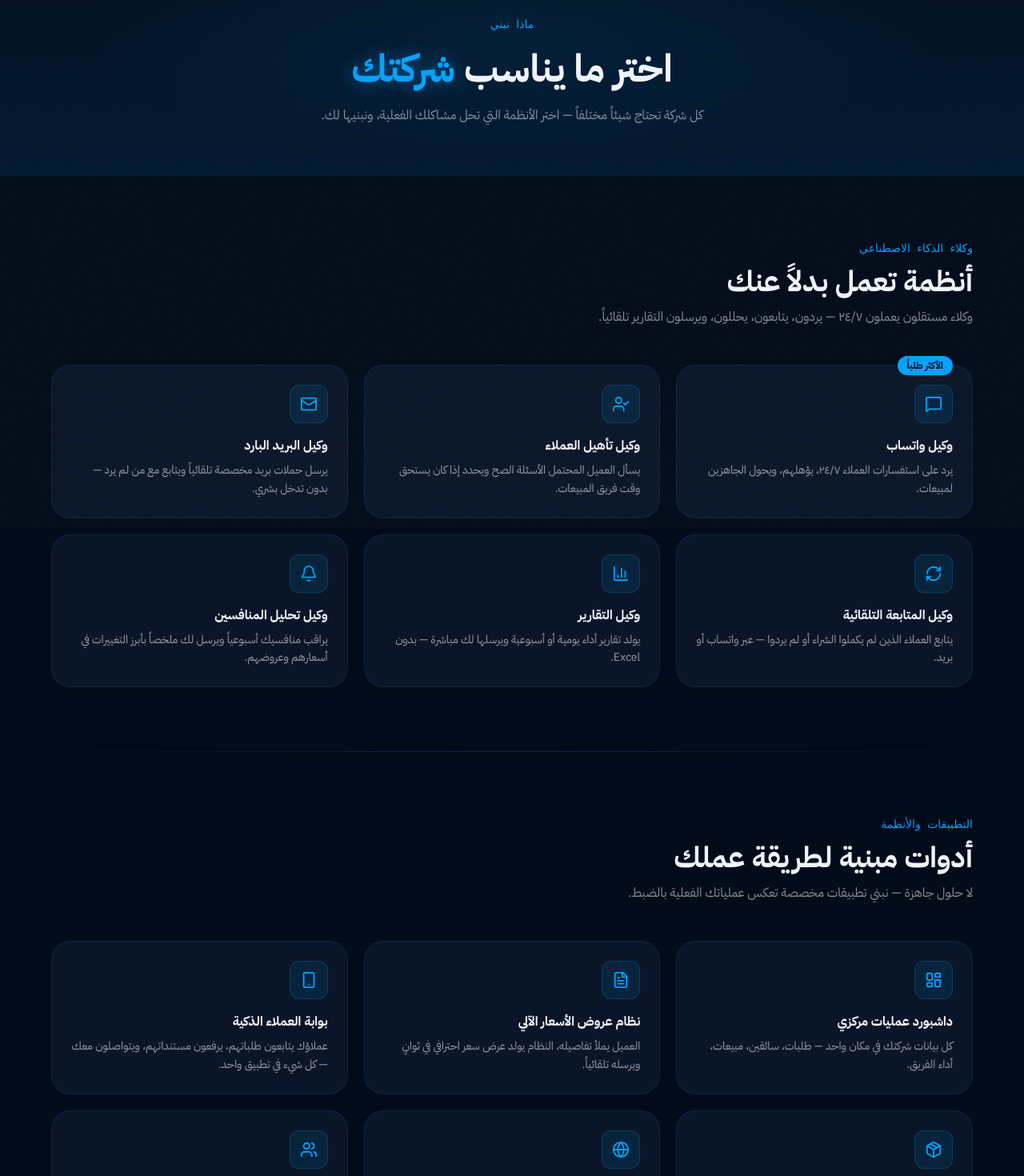
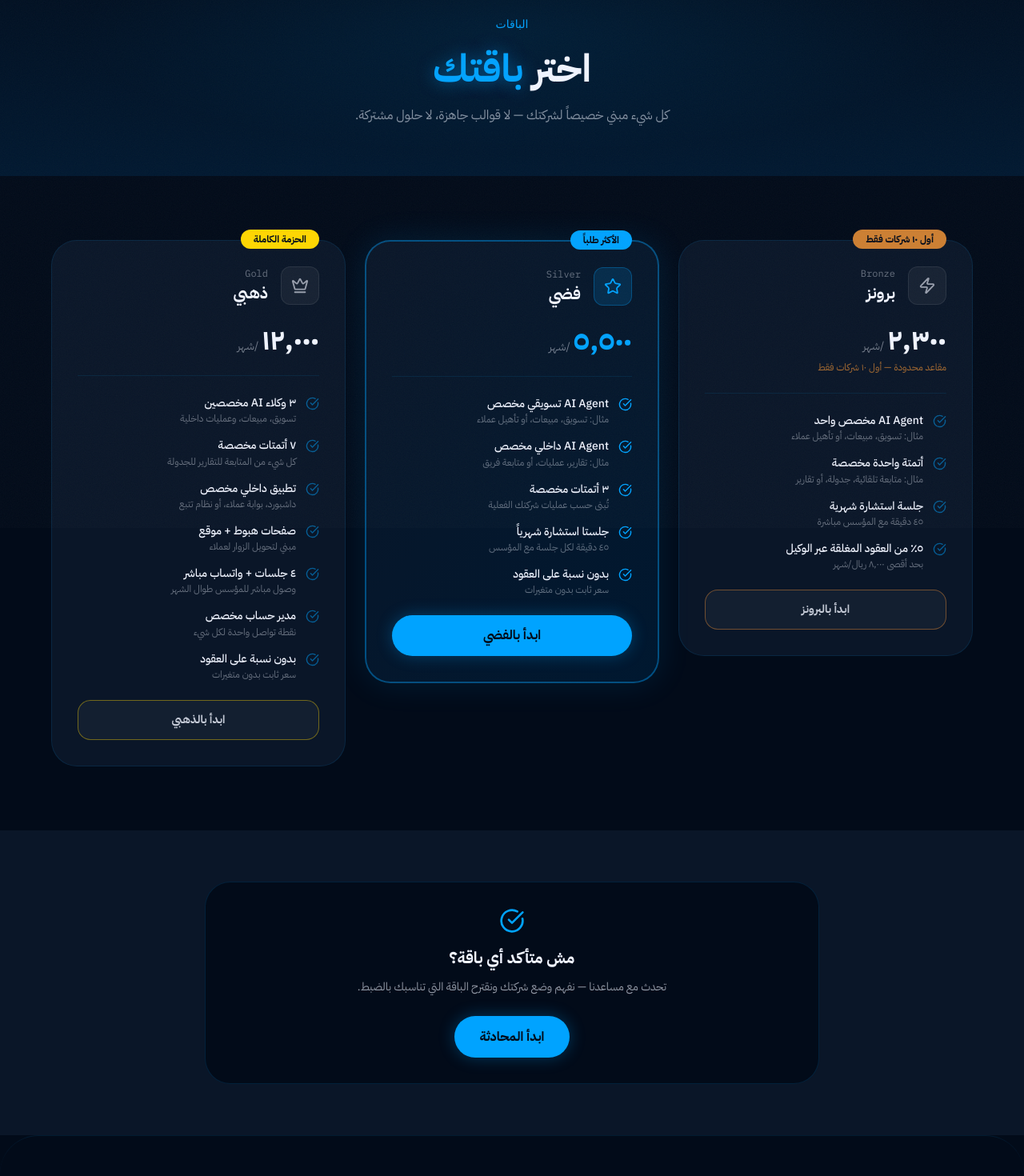
Before and after one commit to osama0561/nahrai, a Next.js app: page /pricing-m4vltu in a window 1280 px wide. Shown: the part 140-1610 px from the top of the page at 80% size. Built offline with nearby package versions, Linux system fonts and the light colour scheme.

Commit message:
Add Bronze/Silver/Gold 3-tier pricing page
Co-Authored-By: Claude Sonnet 4.6 <noreply@anthropic.com>

```diff
--- a/app/pricing-m4vltu/page.tsx
+++ b/app/pricing-m4vltu/page.tsx
@@ -1,105 +1,71 @@
 "use client";
-import { useEffect, useRef, useState } from "react";
+import { useEffect } from "react";
 import Link from "next/link";
-import {
-  MessageSquare, RefreshCw, BarChart3, Mail, UserCheck, Bell,
-  Smartphone, Globe, FileText, LayoutDashboard, Package, Users,
-  CheckCircle
-} from "lucide-react";
+import { CheckCircle, Star, Zap, Crown } from "lucide-react";
 
-const agents = [
+const tiers = [
   {
-    icon: MessageSquare,
-    title: "وكيل واتساب",
-    desc: "يرد على استفسارات العملاء ٢٤/٧، يؤهلهم، ويحول الجاهزين لمبيعات.",
-    tag: "الأكثر طلباً",
+    icon: Zap,
+    name: "Bronze",
+    nameAr: "برونز",
+    price: "٢,٣٠٠",
+    period: "/شهر",
+    tag: "أول ١٠ شركات فقط",
+    tagStyle: { background: "#CD7F32", color: "#020B19" },
+    highlight: false,
+    features: [
+      { text: "AI Agent مخصص واحد", sub: "مثال: تسويق، مبيعات، أو تأهيل عملاء" },
+      { text: "أتمتة واحدة مخصصة", sub: "مثال: متابعة تلقائية، جدولة، أو تقارير" },
+      { text: "جلسة استشارة شهرية", sub: "٤٥ دقيقة مع المؤسس مباشرة" },
+      { text: "٥٪ من العقود المغلقة عبر الوكيل", sub: "بحد أقصى ٨,٠٠٠ ريال/شهر" },
+    ],
+    cta: "ابدأ بالبرونز",
+    ctaStyle: "border border-[rgba(205,127,50,0.5)] hover:border-[rgba(205,127,50,0.8)]",
+    note: "مقاعد محدودة — أول ١٠ شركات فقط",
   },
   {
-    icon: UserCheck,
-    title: "وكيل تأهيل العملاء",
-    desc: "يسأل العميل المحتمل الأسئلة الصح ويحدد إذا كان يستحق وقت فريق المبيعات.",
-    tag: null,
+    icon: Star,
+    name: "Silver",
+    nameAr: "فضي",
+    price: "٥,٥٠٠",
+    period: "/شهر",
+    tag: "الأكثر طلباً",
+    tagStyle: { background: "#00A3FF", color: "#020B19" },
+    highlight: true,
+    features: [
+      { text: "AI Agent تسويقي مخصص", sub: "مثال: تسويق، مبيعات، أو تأهيل عملاء" },
+      { text: "AI Agent داخلي مخصص", sub: "مثال: تقارير، عمليات، أو متابعة فريق" },
+      { text: "٣ أتمتات مخصصة", sub: "تُبنى حسب عمليات شركتك الفعلية" },
+      { text: "جلستا استشارة شهرياً", sub: "٤٥ دقيقة لكل جلسة مع المؤسس" },
+      { text: "بدون نسبة على العقود", sub: "سعر ثابت بدون متغيرات" },
+    ],
+    cta: "ابدأ بالفضي",
+    ctaStyle: "",
+    note: null,
   },
   {
-    icon: Mail,
-    title: "وكيل البريد البارد",
-    desc: "يرسل حملات بريد مخصصة تلقائياً ويتابع مع من لم يرد — بدون تدخل بشري.",
-    tag: null,
-  },
-  {
-    icon: RefreshCw,
-    title: "وكيل المتابعة التلقائية",
-    desc: "يتابع العملاء الذين لم يكملوا الشراء أو لم يردوا — عبر واتساب أو بريد.",
-    tag: null,
-  },
-  {
-    icon: BarChart3,
-    title: "وكيل التقارير",
-    desc: "يولد تقارير أداء يومية أو أسبوعية ويرسلها لك مباشرة — بدون Excel.",
-    tag: null,
-  },
-  {
-    icon: Bell,
-    title: "وكيل تحليل المنافسين",
-    desc: "يراقب منافسيك أسبوعياً ويرسل لك ملخصاً بأبرز التغييرات في أسعارهم وعروضهم.",
-    tag: null,
+    icon: Crown,
+    name: "Gold",
+    nameAr: "ذهبي",
+    price: "١٢,٠٠٠",
+    period: "/شهر",
+    tag: "الحزمة الكاملة",
+    tagStyle: { background: "#FFD700", color: "#020B19" },
+    highlight: false,
+    features: [
+      { text: "٣ وكلاء AI مخصصين", sub: "تسويق، مبيعات، وعمليات داخلية" },
+      { text: "٧ أتمتات مخصصة", sub: "كل شيء من المتابعة للتقارير للجدولة" },
+      { text: "تطبيق داخلي مخصص", sub: "داشبورد، بوابة عملاء، أو نظام تتبع" },
+      { text: "صفحات هبوط + موقع", sub: "مبني لتحويل الزوار لعملاء" },
+      { text: "٤ جلسات + واتساب مباشر", sub: "وصول مباشر للمؤسس طوال الشهر" },
+      { text: "مدير حساب مخصص", sub: "نقطة تواصل واحدة لكل شيء" },
+      { text: "بدون نسبة على العقود", sub: "سعر ثابت بدون متغيرات" },
+    ],
+    cta: "ابدأ بالذهبي",
+    ctaStyle: "border border-[rgba(255,215,0,0.4)] hover:border-[rgba(255,215,0,0.7)]",
+    note: null,
   },
 ];
-
-const apps = [
-  {
-    icon: LayoutDashboard,
-    title: "داشبورد عمليات مركزي",
-    desc: "كل بيانات شركتك في مكان واحد — طلبات، سائقين، مبيعات، أداء الفريق.",
-  },
-  {
-    icon: FileText,
-    title: "نظام عروض الأسعار الآلي",
-    desc: "العميل يملأ تفاصيله، النظام يولد عرض سعر احترافي في ثوانٍ ويرسله تلقائياً.",
-  },
-  {
-    icon: Smartphone,
-    title: "بوابة العملاء الذكية",
-    desc: "عملاؤك يتابعون طلباتهم، يرفعون مستنداتهم، ويتواصلون معك — كل شيء في تطبيق واحد.",
-  },
-  {
-    icon: Package,
-    title: "نظام تتبع الشحنات والسائقين",
-    desc: "موقع السائقين في الوقت الفعلي، تحديثات تلقائية للعملاء، وتقارير الأداء اليومية.",
-  },
-  {
-    icon: Globe,
-    title: "موقع عالي التحويل",
-    desc: "موقع مبني لتحويل الزوار لعملاء — صفحات هبوط، نماذج ذكية، وتتبع كامل.",
-  },
-  {
-    icon: Users,
-    title: "نظام إدارة الفريق الداخلي",
-    desc: "جدولة المهام، تتبع الإنجاز، والتواصل الداخلي — كل شيء في أداة واحدة مخصصة لك.",
-  },
-];
-
-function Card({ icon: Icon, title, desc, tag }: { icon: React.ElementType; title: string; desc: string; tag?: string | null }) {
-  return (
-    <div
-      className="card-hover p-6 rounded-[1.5rem] flex flex-col gap-4 relative"
-      style={{ background: "#0A1628", border: "1px solid rgba(0,163,255,0.12)" }}
-    >
-      {tag && (
-        <div className="absolute -top-3 right-6 px-3 py-1 rounded-full text-xs font-bold" style={{ background: "#00A3FF", color: "#020B19" }}>
-          {tag}
-        </div>
-      )}
-      <div className="w-12 h-12 rounded-xl flex items-center justify-center flex-shrink-0" style={{ background: "rgba(0,163,255,0.1)", border: "1px solid rgba(0,163,255,0.2)" }}>
-        <Icon size={22} color="#00A3FF" />
-      </div>
-      <div>
-        <h3 className="font-bold text-base mb-2">{title}</h3>
-        <p className="text-sm leading-relaxed" style={{ color: "rgba(240,244,255,0.6)" }}>{desc}</p>
-      </div>
-    </div>
-  );
-}
 
 export default function PricingPage() {
   useEffect(() => {
@@ -108,7 +74,7 @@ export default function PricingPage() {
       const { ScrollTrigger } = await import("gsap/ScrollTrigger");
       gsap.registerPlugin(ScrollTrigger);
       gsap.fromTo(".pricing-hero", { opacity: 0, y: 30 }, { opacity: 1, y: 0, duration: 0.8, stagger: 0.2, ease: "power3.out", delay: 0.3 });
-      gsap.fromTo(".p-card", { opacity: 0, y: 40 }, { opacity: 1, y: 0, duration: 0.7, stagger: 0.1, ease: "power3.out", scrollTrigger: { trigger: ".cards-grid", start: "top 80%" } });
+      gsap.fromTo(".tier-card", { opacity: 0, y: 40 }, { opacity: 1, y: 0, duration: 0.7, stagger: 0.15, ease: "power3.out", scrollTrigger: { trigger: ".tiers-grid", start: "top 80%" } });
     };
     load();
   }, []);
@@ -118,67 +84,110 @@ export default function PricingPage() {
       {/* Hero */}
       <section className="pt-40 pb-16 px-6 text-center relative overflow-hidden" style={{ background: "linear-gradient(180deg, #020B19 0%, #001830 100%)" }}>
         <div className="absolute inset-0 pointer-events-none" style={{ backgroundImage: "radial-gradient(ellipse at center, rgba(0,163,255,0.08) 0%, transparent 60%)" }} />
-        <p className="pricing-hero text-sm mb-4 relative z-10" style={{ color: "#00A3FF", fontFamily: "IBM Plex Mono", opacity: 0 }}>ماذا نبني</p>
+        <p className="pricing-hero text-sm mb-4 relative z-10" style={{ color: "#00A3FF", fontFamily: "IBM Plex Mono", opacity: 0 }}>الباقات</p>
         <h1 className="pricing-hero text-4xl md:text-5xl font-bold mb-4 relative z-10 leading-tight" style={{ opacity: 0 }}>
-          اختر ما يناسب{" "}
-          <span style={{ color: "#00A3FF" }} className="text-glow">شركتك</span>
+          اختر{" "}
+          <span style={{ color: "#00A3FF" }} className="text-glow">باقتك</span>
         </h1>
         <p className="pricing-hero text-base max-w-xl mx-auto relative z-10" style={{ color: "rgba(240,244,255,0.55)", opacity: 0 }}>
-          كل شركة تحتاج شيئاً مختلفاً — اختر الأنظمة التي تحل مشاكلك الفعلية، ونبنيها لك.
+          كل شيء مبني خصيصاً لشركتك — لا قوالب جاهزة، لا حلول مشتركة.
         </p>
       </section>
 
-      {/* AI Agents */}
+      {/* Tiers */}
       <section className="py-20 px-6" style={{ background: "#020B19" }}>
         <div className="max-w-6xl mx-auto">
-          <div className="mb-12">
-            <p className="text-sm mb-3" style={{ color: "#00A3FF", fontFamily: "IBM Plex Mono" }}>وكلاء الذكاء الاصطناعي</p>
-            <h2 className="text-3xl md:text-4xl font-bold mb-3">أنظمة تعمل بدلاً عنك</h2>
-            <p className="text-base max-w-2xl" style={{ color: "rgba(240,244,255,0.55)" }}>
-              وكلاء مستقلون يعملون ٢٤/٧ — يردون، يتابعون، يحللون، ويرسلون التقارير تلقائياً.
-            </p>
-          </div>
-          <div className="cards-grid grid grid-cols-1 md:grid-cols-2 lg:grid-cols-3 gap-5">
-            {agents.map((a, i) => (
-              <div key={i} className="p-card" style={{ opacity: 0 }}>
-                <Card icon={a.icon} title={a.title} desc={a.desc} tag={a.tag} />
-              </div>
-            ))}
+          <div className="tiers-grid grid grid-cols-1 md:grid-cols-3 gap-6 items-start">
+            {tiers.map((tier, i) => {
+              const Icon = tier.icon;
+              return (
+                <div
+                  key={i}
+                  className="tier-card relative rounded-[2rem] p-8 flex flex-col gap-6"
+                  style={{
+                    opacity: 0,
+                    background: tier.highlight ? "linear-gradient(135deg, #0A1628 0%, #001830 100%)" : "#0A1628",
+                    border: tier.highlight ? "2px solid rgba(0,163,255,0.4)" : "1px solid rgba(0,163,255,0.12)",
+                    boxShadow: tier.highlight ? "0 0 40px rgba(0,163,255,0.12)" : "none",
+                  }}
+                >
+                  {/* Tag */}
+                  {tier.tag && (
+                    <div
+                      className="absolute -top-3.5 right-8 px-4 py-1 rounded-full text-xs font-bold"
+                      style={tier.tagStyle}
+                    >
+                      {tier.tag}
+                    </div>
+                  )}
+
+                  {/* Header */}
+                  <div className="flex items-center gap-4">
+                    <div
+                      className="w-12 h-12 rounded-xl flex items-center justify-center flex-shrink-0"
+                      style={{
+                        background: tier.highlight ? "rgba(0,163,255,0.15)" : "rgba(255,255,255,0.05)",
+                        border: tier.highlight ? "1px solid rgba(0,163,255,0.3)" : "1px solid rgba(255,255,255,0.08)",
+                      }}
+                    >
+                      <Icon size={22} color={tier.highlight ? "#00A3FF" : "rgba(240,244,255,0.6)"} />
+                    </div>
+                    <div>
+                      <p className="text-xs font-mono mb-0.5" style={{ color: "rgba(240,244,255,0.4)", fontFamily: "IBM Plex Mono" }}>{tier.name}</p>
+                      <h3 className="text-xl font-bold">{tier.nameAr}</h3>
+                    </div>
+                  </div>
+
+                  {/* Price */}
+                  <div>
+                    <div className="flex items-baseline gap-1">
+                      <span className="text-4xl font-bold" style={{ color: tier.highlight ? "#00A3FF" : "#F0F4FF" }}>{tier.price}</span>
+                      <span className="text-sm" style={{ color: "rgba(240,244,255,0.45)" }}>{tier.period}</span>
+                    </div>
+                    {tier.note && (
+                      <p className="text-xs mt-1.5" style={{ color: "rgba(205,127,50,0.8)" }}>{tier.note}</p>
+                    )}
+                  </div>
+
+                  {/* Divider */}
+                  <div style={{ height: "1px", background: "rgba(0,163,255,0.1)" }} />
+
+                  {/* Features */}
+                  <ul className="flex flex-col gap-4">
+                    {tier.features.map((f, j) => (
+                      <li key={j} className="flex gap-3">
+                        <CheckCircle size={17} color={tier.highlight ? "#00A3FF" : "rgba(0,163,255,0.5)"} className="flex-shrink-0 mt-0.5" />
+                        <div>
+                          <p className="text-sm font-medium leading-snug">{f.text}</p>
+                          <p className="text-xs mt-0.5" style={{ color: "rgba(240,244,255,0.4)" }}>{f.sub}</p>
+                        </div>
+                      </li>
+                    ))}
+                  </ul>
+
+                  {/* CTA */}
+                  <Link
+                    href="/contact"
+                    className={`mt-auto inline-flex items-center justify-center rounded-2xl py-3.5 text-sm font-bold transition-all duration-200 ${tier.highlight ? "btn-primary" : `text-[rgba(240,244,255,0.8)] ${tier.ctaStyle}`}`}
+                    style={tier.highlight ? {} : { background: "rgba(255,255,255,0.04)" }}
+                  >
+                    <span>{tier.cta}</span>
+                  </Link>
+                </div>
+              );
+            })}
           </div>
         </div>
       </section>
 
-      {/* Divider */}
-      <div style={{ height: "1px", background: "linear-gradient(to right, transparent, rgba(0,163,255,0.2), transparent)" }} />
-
-      {/* Apps */}
-      <section className="py-20 px-6" style={{ background: "#020B19" }}>
-        <div className="max-w-6xl mx-auto">
-          <div className="mb-12">
-            <p className="text-sm mb-3" style={{ color: "#00A3FF", fontFamily: "IBM Plex Mono" }}>التطبيقات والأنظمة</p>
-            <h2 className="text-3xl md:text-4xl font-bold mb-3">أدوات مبنية لطريقة عملك</h2>
-            <p className="text-base max-w-2xl" style={{ color: "rgba(240,244,255,0.55)" }}>
-              لا حلول جاهزة — نبني تطبيقات مخصصة تعكس عملياتك الفعلية بالضبط.
-            </p>
-          </div>
-          <div className="grid grid-cols-1 md:grid-cols-2 lg:grid-cols-3 gap-5">
-            {apps.map((a, i) => (
-              <div key={i} className="p-card" style={{ opacity: 0 }}>
-                <Card icon={a.icon} title={a.title} desc={a.desc} />
-              </div>
-            ))}
-          </div>
-        </div>
-      </section>
-
-      {/* Bottom note */}
+      {/* Bottom FAQ note */}
       <section className="py-16 px-6" style={{ background: "#0A1628" }}>
         <div className="max-w-3xl mx-auto text-center">
           <div className="p-8 rounded-[2rem]" style={{ background: "#020B19", border: "1px solid rgba(0,163,255,0.15)" }}>
             <CheckCircle size={32} color="#00A3FF" className="mx-auto mb-4" />
-            <h3 className="text-xl font-bold mb-3">لا تعرف من أين تبدأ؟</h3>
+            <h3 className="text-xl font-bold mb-3">مش متأكد أي باقة؟</h3>
             <p className="text-sm mb-6 leading-relaxed" style={{ color: "rgba(240,244,255,0.6)" }}>
-              تحدث مع مساعدنا — نفهم وضع شركتك ونقترح لك الأنظمة التي ستحدث أكبر أثر.
+              تحدث مع مساعدنا — نفهم وضع شركتك ونقترح الباقة التي تناسبك بالضبط.
             </p>
             <Link href="/contact" className="btn-primary inline-flex px-8 py-3">
               <span>ابدأ المحادثة</span>
```
